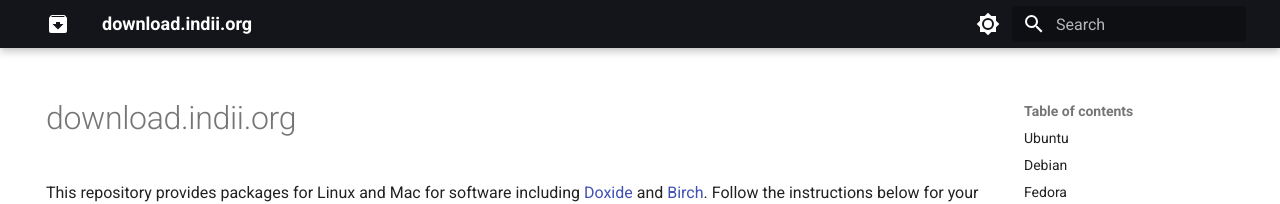
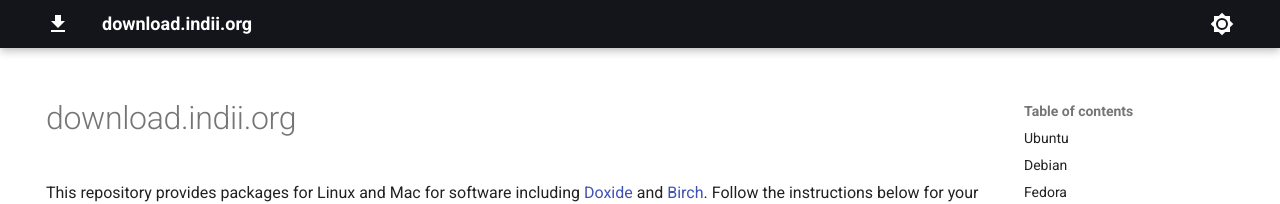
Before and after one commit to lawmurray/download.indii.org, an MkDocs documentation site: the page built from docs/index.md, in a window 1280 px wide. Shown: the top 204 px of the page. Built offline with MkDocs 1.6.1 and Material for MkDocs 9.7.7, drawn with Linux system fonts in a browser that asks for light colours.

```diff
--- a/mkdocs.yaml
+++ b/mkdocs.yaml
@@ -3,7 +3,7 @@ site_description: Software repository for Doxide and Birch, with packages for ma
 theme:
   name: material
   icon:
-    logo: material/package-down
+    logo: material/download
   features:
     - navigation.indexes
   palette:
@@ -32,3 +32,5 @@ markdown_extensions:
   - pymdownx.emoji:
       emoji_index: !!python/name:materialx.emoji.twemoji
       emoji_generator: !!python/name:materialx.emoji.to_svg
+
+plugins: []  # disable search
```
